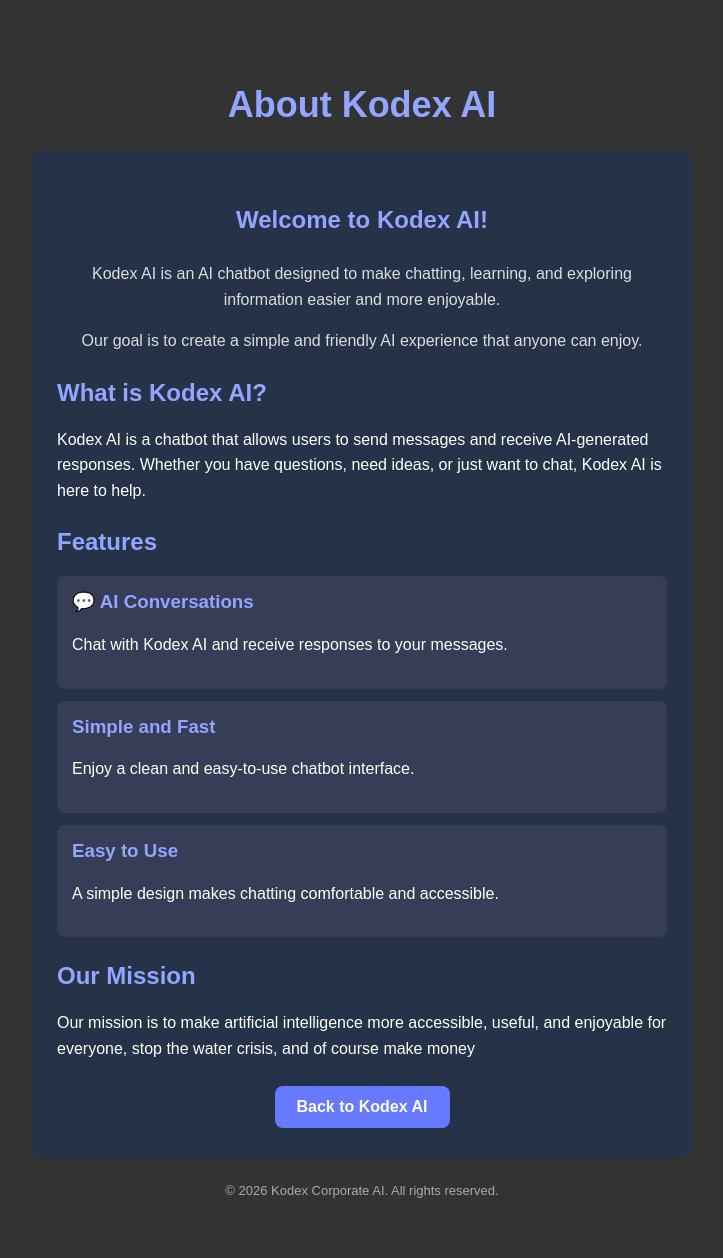
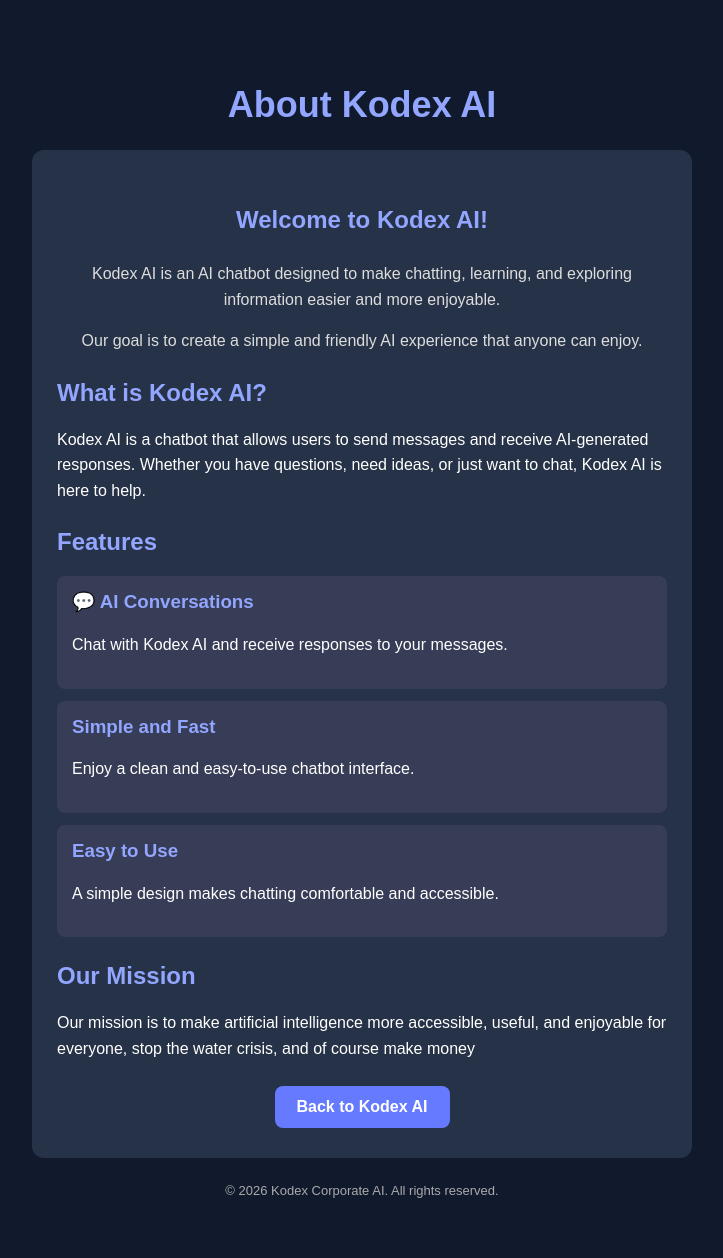
Before and after one commit to joshthesquash44/my--chatbot, a Flask app: page /about in a window 1280 px wide. Shown: the whole page, without its empty margins (278-1001 px from the left). Run offline with Flask 3, Linux system fonts and the light colour scheme.

Commit message:
Change background color from dark to navy

```diff
--- a/templates/about.html
+++ b/templates/about.html
@@ -11,7 +11,7 @@
         }
 
         body {
-            background: #333333;
+            background: #101a2c;
             color: white;
             font-family: Arial, sans-serif;
             max-width: 700px;
```
